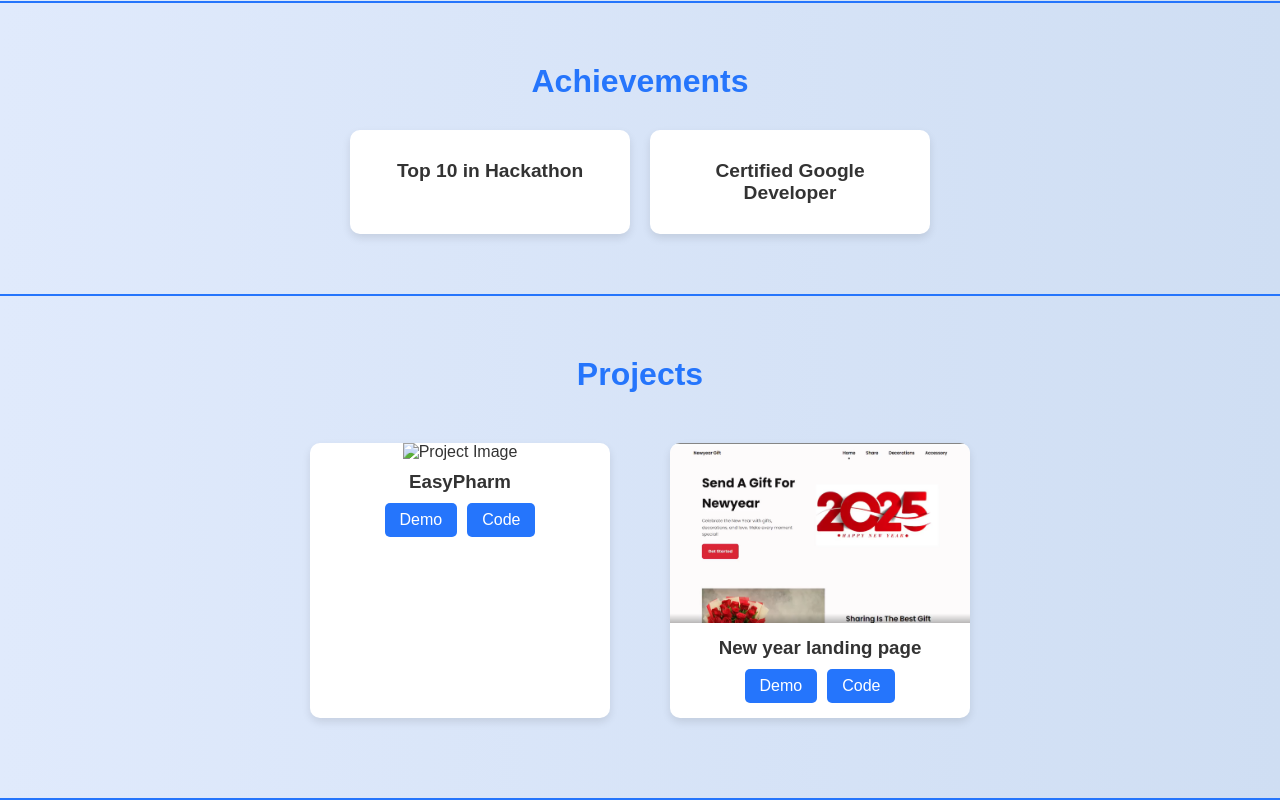
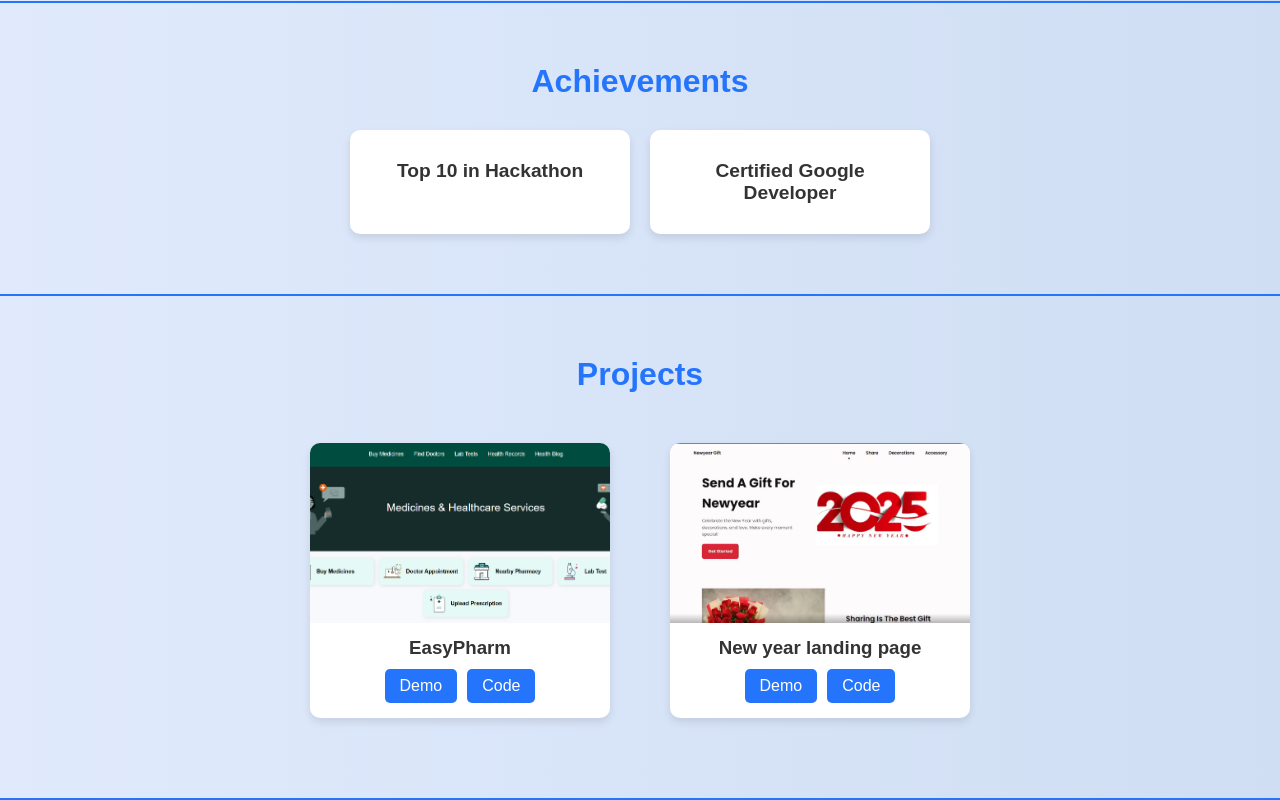
Before and after one commit to sanjayprasath2004/sanjayprasath.com, a plain HTML site: page index.html in a window 1280 px wide. Shown: the part 1513-2313 px from the top of the page. Drawn offline with Linux system fonts and the light colour scheme.

Commit message:
index.html

```diff
--- a/index.html
+++ b/index.html
@@ -265,7 +265,7 @@
   <h2>Projects</h2>
   <div class="cards">
     <div class="project-card">
-      <img src="fIEVgqXovHzrE~n~2dsX~vnnLahIUdoZ4CvYSZHM1EwnrM1uxMBextqg__>)" alt="Project Image">
+      <img src="Screenshot 2025-04-28 145319.png" alt="Project Image">
       <h3>EasyPharm</h3>
       <div class="btns">
         <a href="https://easypharm-82073.firebaseapp.com/">Demo</a>
```
